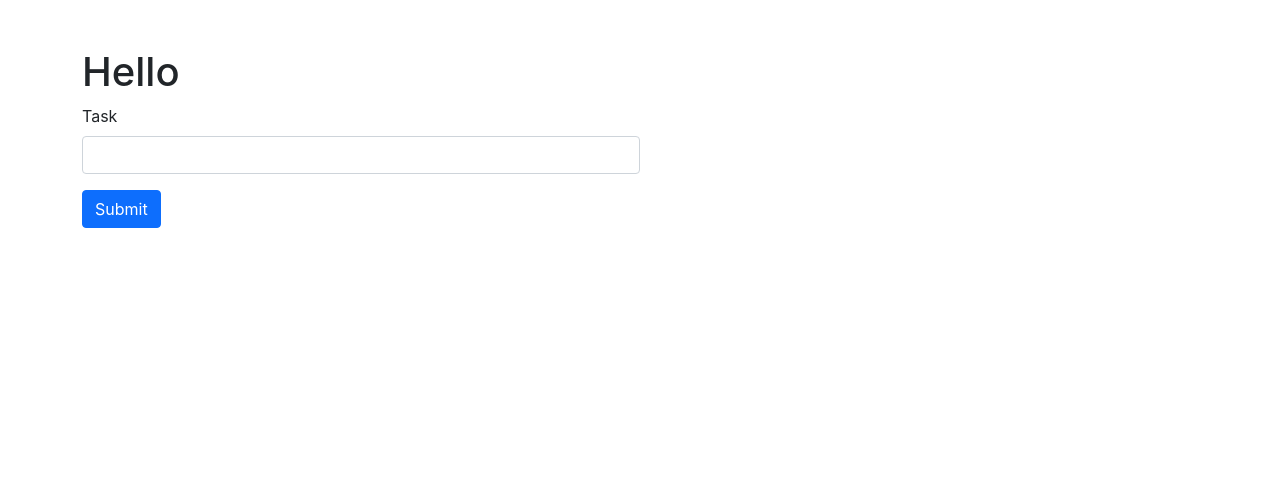
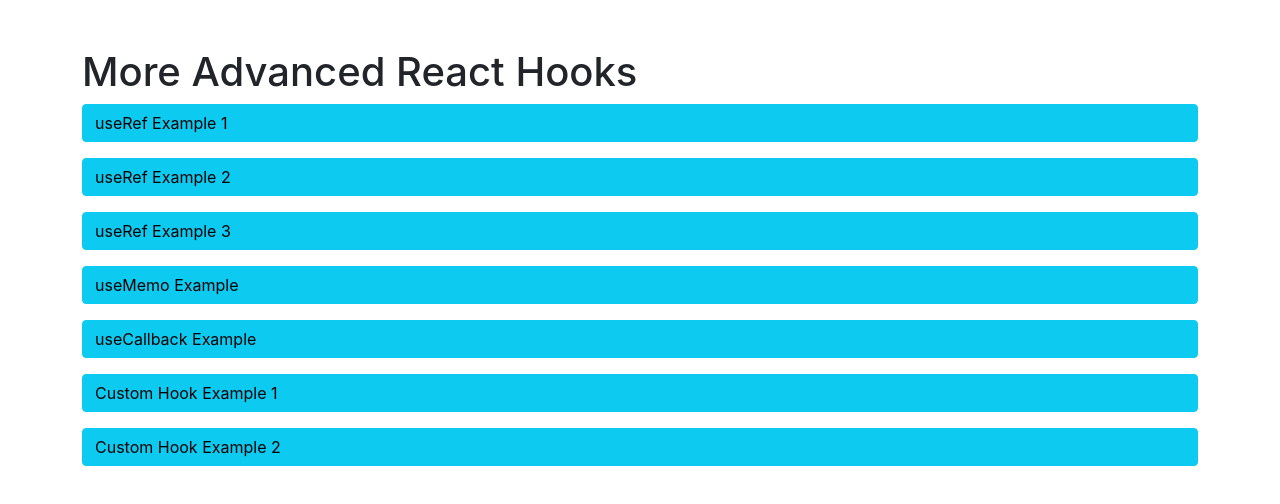
Before and after one commit to ArpadGBondor/Brad_Traversy-React_Front_To_Back_2022-03-More_Advanced_React_Hooks, a React (Create React App) app: page / in a window 1280 px wide. Shown: the top 504 px of the page. Built offline with nearby package versions, Linux system fonts and the light colour scheme; no server answers.

Commit message:
Organised examples

```diff
--- a/public/index.html
+++ b/public/index.html
@@ -18,5 +18,10 @@
     <body>
         <noscript>You need to enable JavaScript to run this app.</noscript>
         <div id="root"></div>
+        <script
+            src="https://cdn.jsdelivr.net/npm/bootstrap@5.1.3/dist/js/bootstrap.bundle.min.js"
+            integrity="sha384-ka7Sk0Gln4gmtz2MlQnikT1wXgYsOg+OMhuP+IlRH9sENBO0LRn5q+8nbTov4+1p"
+            crossorigin="anonymous"
+        ></script>
     </body>
 </html>
--- a/src/App.js
+++ b/src/App.js
@@ -5,18 +5,33 @@ import UseMemoExample from './components/UseMemoExample';
 import UseCallbackExample from './components/UseCallbackExample';
 import CustomHookExample1 from './components/CustomHookExample1';
 import CustomHookExample2 from './components/CustomHookExample2';
+import Collapse from './components/layout/Collapse';
 
 function App() {
     return (
         <div className="container mt-5">
-            <h1>Hello</h1>
-            {/* <UseRefExample1 /> */}
-            {/* <UseRefExample2 /> */}
-            {/* <UseRefExample3 /> */}
-            {/* <UseMemoExample /> */}
-            {/* <UseCallbackExample /> */}
-            {/* <CustomHookExample1 /> */}
-            <CustomHookExample2 />
+            <h1>More Advanced React Hooks</h1>
+            <Collapse cID="useRefExample1" title="useRef Example 1">
+                <UseRefExample1 />
+            </Collapse>
+            <Collapse cID="useRefExample2" title="useRef Example 2">
+                <UseRefExample2 />
+            </Collapse>
+            <Collapse cID="useRefExample3" title="useRef Example 3">
+                <UseRefExample3 />
+            </Collapse>
+            <Collapse cID="useMemoExample" title="useMemo Example">
+                <UseMemoExample />
+            </Collapse>
+            <Collapse cID="useCallbackExample" title="useCallback Example">
+                <UseCallbackExample />
+            </Collapse>
+            <Collapse cID="customHookExample1" title="Custom Hook Example 1">
+                <CustomHookExample1 />
+            </Collapse>
+            <Collapse cID="customHookExample2" title="Custom Hook Example 2">
+                <CustomHookExample2 />
+            </Collapse>
         </div>
     );
 }
--- a/src/components/UseRefExample2.jsx
+++ b/src/components/UseRefExample2.jsx
@@ -11,14 +11,14 @@ function UseRefExample2() {
     }, [name]);
     return (
         <div>
-            <h1>Renders: {renders.current}</h1>
-            <h2>Previous state: {prevName.current}</h2>
             <input
                 type="text"
                 value={name}
                 className="form-control mb-3"
                 onChange={(e) => setName(e.currentTarget.value)}
             />
+            <h2>Previous state: {prevName.current}</h2>
+            <h3>useRef example 2 rendered: {renders.current} times</h3>
         </div>
     );
 }
--- /dev/null
+++ b/src/components/layout/Collapse.jsx
@@ -0,0 +1,25 @@
+import React from 'react';
+
+function Collapse({ children, cID, title }) {
+    return (
+        <>
+            <p>
+                <button
+                    className="btn btn-info w-100 text-start"
+                    type="button"
+                    data-bs-toggle="collapse"
+                    data-bs-target={`#${cID}`}
+                    aria-expanded="false"
+                    aria-controls={cID}
+                >
+                    {title}
+                </button>
+            </p>
+            <div className="collapse" id={cID}>
+                <div className="card card-body">{children}</div>
+            </div>
+        </>
+    );
+}
+
+export default Collapse;
```
